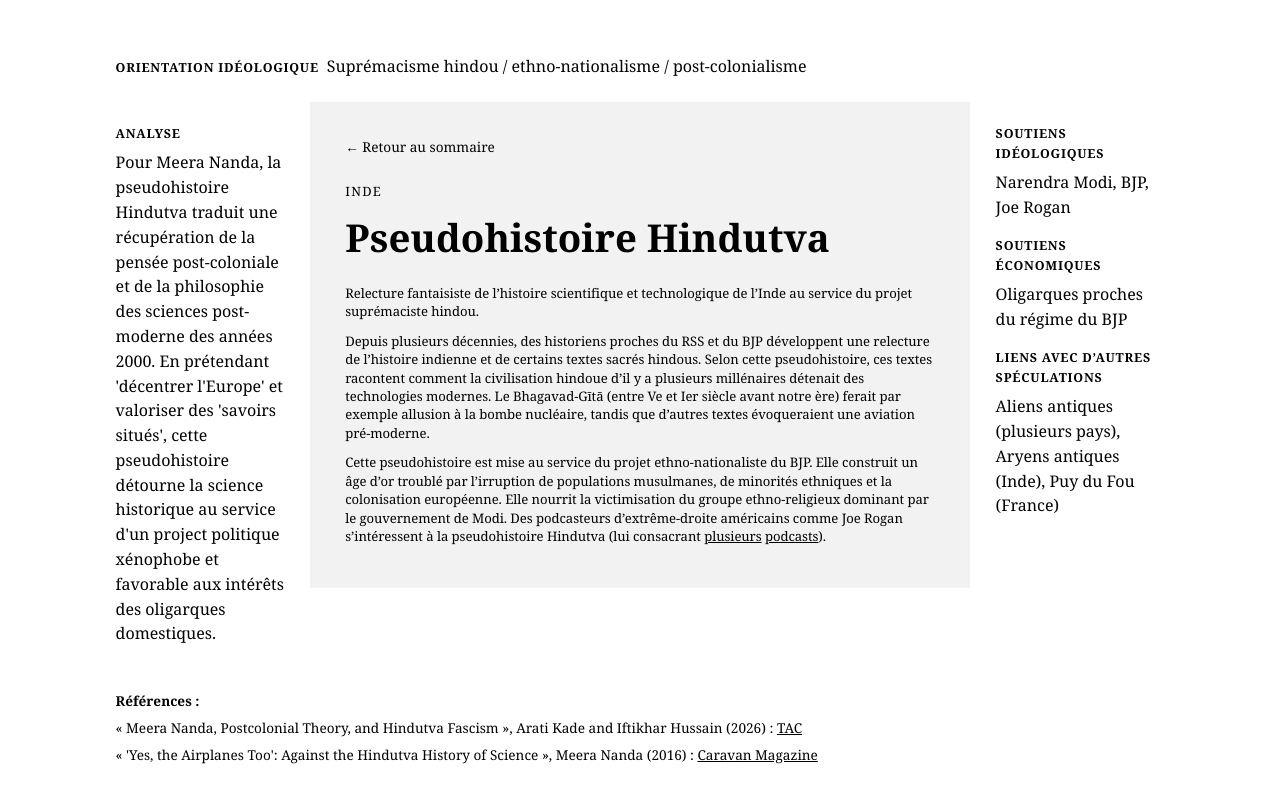
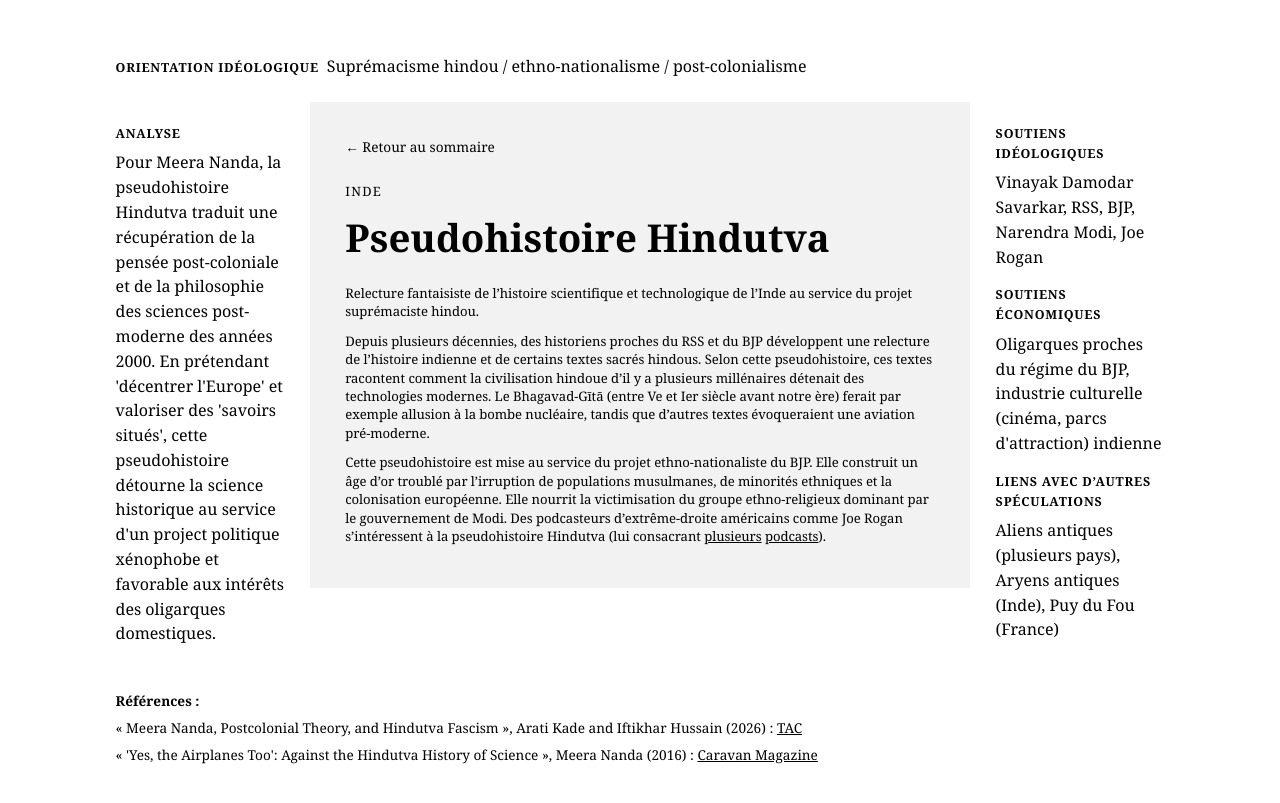
Before and after one commit to encycloreac/encycloreac.github.io, a Jekyll site: the page built from _entries/pseudohistoire-hindutva.md, in a window 1280 px wide. Shown: the top 803 px of the page. Built offline with Jekyll 4.4.1, drawn with Linux system fonts in a browser that asks for light colours.

Commit message:
Revise supports in pseudohistoire-hindutva.md
Updated ideological and economic support sections with additional names and details.

```diff
--- a/_entries/pseudohistoire-hindutva.md
+++ b/_entries/pseudohistoire-hindutva.md
@@ -3,8 +3,8 @@ title: "Pseudohistoire Hindutva"
 zone: "Inde"
 orientation: "Suprémacisme hindou / ethno-nationalisme / post-colonialisme"
 analyse: "Pour Meera Nanda, la pseudohistoire Hindutva traduit une récupération de la pensée post-coloniale et de la philosophie des sciences post-moderne des années 2000. En prétendant 'décentrer l'Europe' et valoriser des 'savoirs situés', cette pseudohistoire détourne la science historique au service d'un project politique xénophobe et favorable aux intérêts des oligarques domestiques."
-soutiens_ideologiques: "Narendra Modi, BJP, Joe Rogan"
-soutiens_economiques: "Oligarques proches du régime du BJP"
+soutiens_ideologiques: "Vinayak Damodar Savarkar, RSS, BJP, Narendra Modi, Joe Rogan"
+soutiens_economiques: "Oligarques proches du régime du BJP, industrie culturelle (cinéma, parcs d'attraction) indienne"
 liens_autres: "Aliens antiques (plusieurs pays), Aryens antiques (Inde), Puy du Fou (France)"
 references:
   - texte: "« Meera Nanda, Postcolonial Theory, and Hindutva Fascism », Arati Kade and Iftikhar Hussain (2026)"
```
